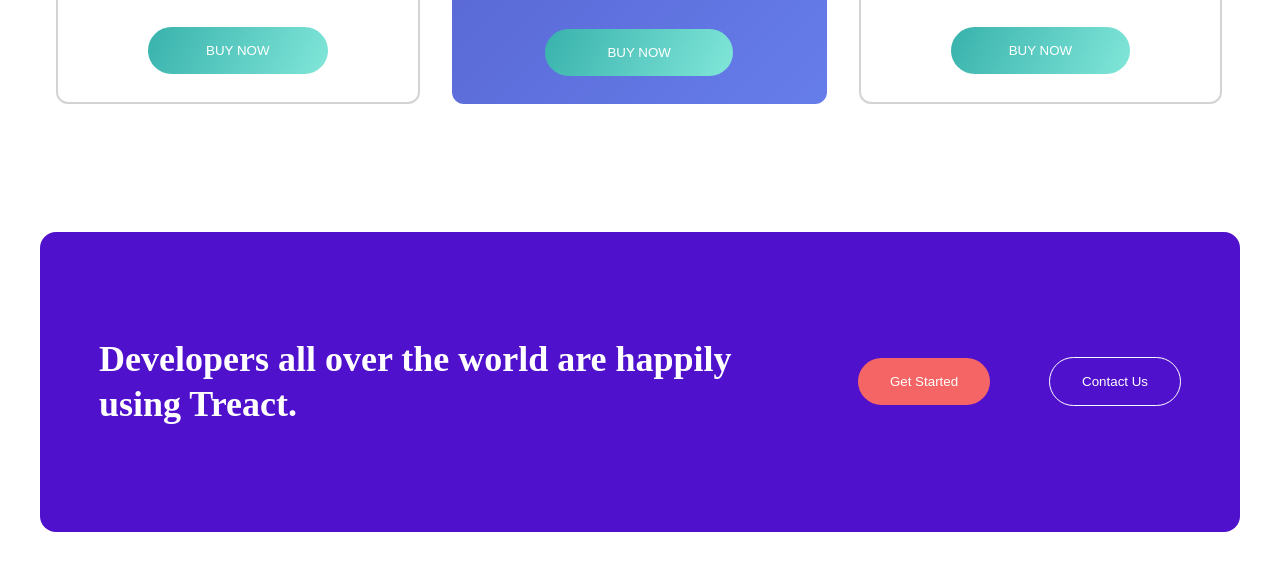
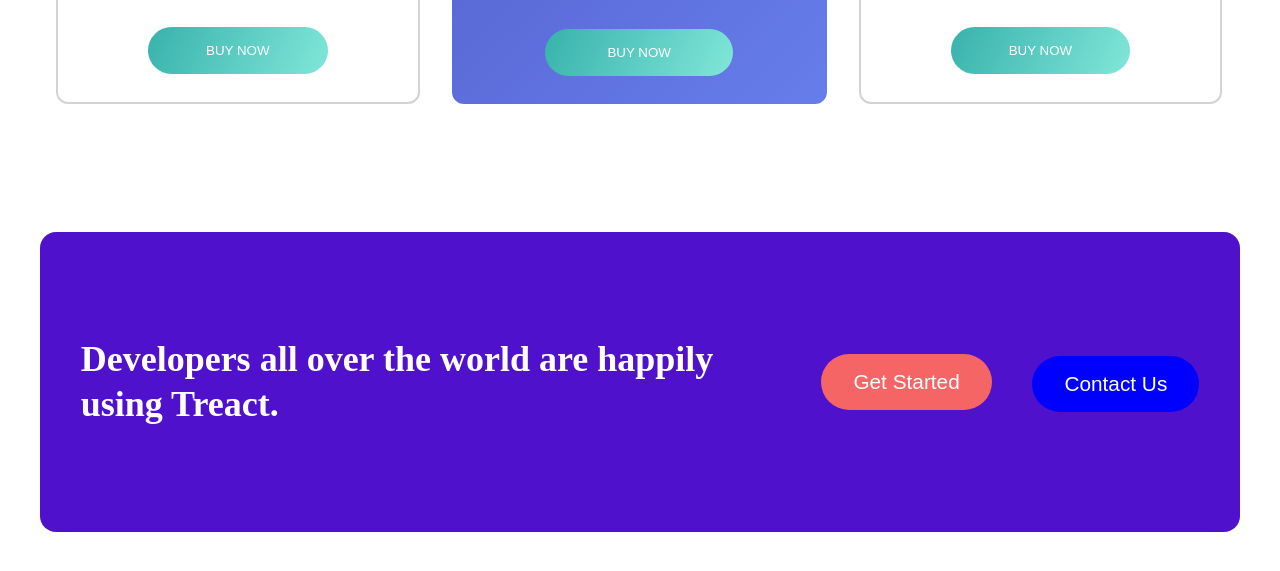
Before and after one commit to Locklear66/solo, a plain HTML site: page index.html in a window 1280 px wide. In both pictures the pointer is over the button "Contact Us". Shown: the part 4266-4837 px from the top of the page. Drawn offline with Linux system fonts and the light colour scheme.

Commit message:
solo push

```diff
--- a/index.html
+++ b/index.html
@@ -228,8 +228,8 @@
         <div class="second__main--container">
           <div class="second__main--wrapper">
             <h1 class="second__main--h1">Developers all over the world are happily using Treact.</h1>
-            <button class="second__main--button">Get Started</button>
-            <button class="second__main--btn">Contact Us</button>
+            <button class="second__main--button"> <a href="#"> Get Started</a></button>
+            <button class="second__main--btn"> <a href="#">Contact Us</a> </button>
           </div>
         </div>
       </div>
--- a/styles.css
+++ b/styles.css
@@ -42,6 +42,7 @@ li {
 
 a {
   text-decoration: none;
+  color: white;
 
 }
 
@@ -488,6 +489,7 @@ p {
   border: none;
   color: white;
   background-color: rgb(245 101 101);
+  font-size: 1.3rem;
 }
 .second__main--btn{
   padding: 16px 32px;
@@ -495,4 +497,18 @@ p {
   border: solid 1px;
   color: white;
   background-color:rgb(80 17 204);
+  font-size: 1.3rem;
+  transition: all ease;
 }
+
+.second__main--btn:hover{
+  margin-top: 4px;
+  background-color: blue;
+  border: none;
+}
+
+.second__main--button:hover{
+  margin-top: 4px;
+  background-color: blue;
+  border: solid 1px white;
+}
```
